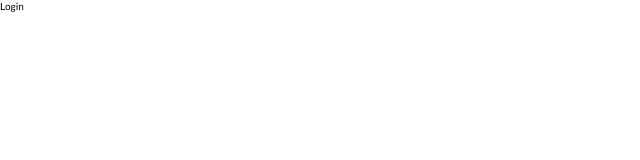
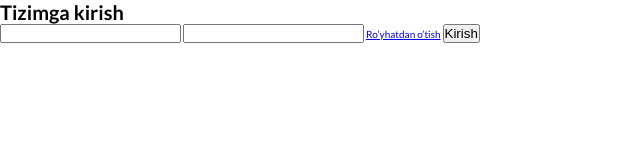
Before and after one commit to bw007/hospital, a plain HTML site: page auth.html in a window 1280 px wide. Shown: the whole page, without its empty margins (0-640 px from the left). Drawn offline with Linux system fonts and the light colour scheme.

Commit message:
Prepare form elememnts

```diff
--- a/auth.html
+++ b/auth.html
@@ -11,7 +11,15 @@
 </head>
 <body>
 
-  Login
+  <div class="form">
+    <form action="" class="form__holder">
+      <h1 class="form__title">Tizimga kirish</h1>
+      <input type="text" class="form__input">
+      <input type="password" class="form__input">
+      <a href="#" class="form__link">Ro’yhatdan o’tish</a>
+      <button class="form__btn">Kirish</button>
+    </form>
+  </div>
 
 </body>
 </html>
```
